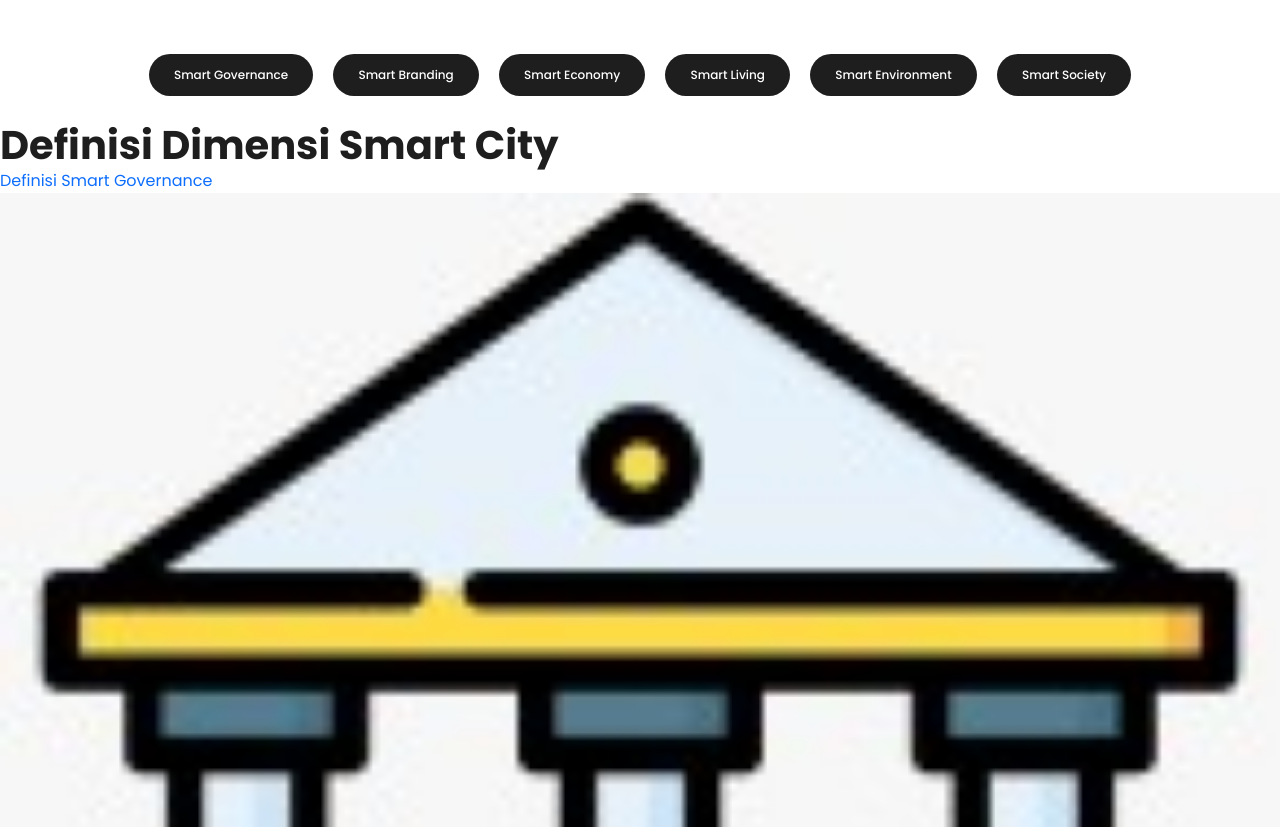
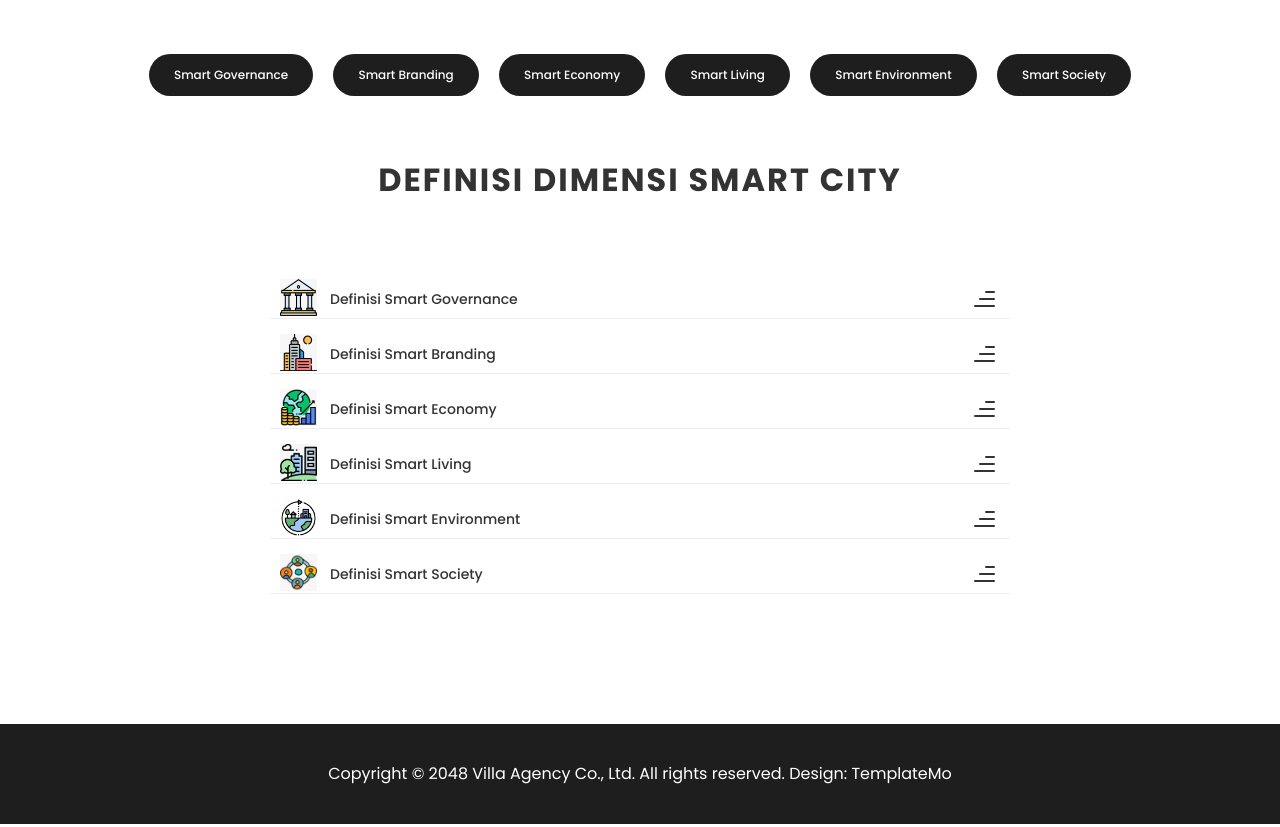
Before and after one commit to adesab27/smartcity-FE, a plain HTML site: page dimensi-utama.html in a window 1280 px wide. Shown: the part 660-1487 px from the top of the page. Drawn offline with nearby package versions, Linux system fonts and the light colour scheme; a web font is replaced by a local one.

Commit message:
penambahan css dimensi-utama

```diff
--- a/assets/css/templatemo-villa-agency.css
+++ b/assets/css/templatemo-villa-agency.css
@@ -1859,3 +1859,166 @@ body {
     margin-right: 100px;
   }
 }
+
+/*
+---------------------------------------------
+Dimensi-Utama Style
+---------------------------------------------
+*/
+
+.judul {
+  font-size: 2em;
+  font-weight: bold;
+  text-align: center;
+  margin-top: 60px;
+  color: #333;
+  text-transform: uppercase;
+  letter-spacing: 2px;
+}
+
+.wrap {
+  position: relative;
+  width: 100%px;
+  padding: 80px;
+  max-width: 900px;
+  top: 100%;
+  left: 50%;
+  transform: translateX(-50%);
+}
+
+.accordion {
+  display: block;
+  position: relative;
+  width: 100%;
+}
+
+.accordion__item {
+  display: block;
+  width: 100%;
+  margin-bottom: 15px;
+
+  &:last-child {
+    margin-bottom: 0;
+  }
+}
+
+.accordion__title {
+  display: flex;
+  justify-content: space-between;
+  position: relative;
+  height: 40px;
+  line-height: 40px;
+  padding: 0px 20px 0 60px;
+  font-size: 0.875em;
+  font-weight: 500;
+  color: #333;
+  border-bottom: 1px solid #eee;
+  overflow: hidden;
+  transition: background-color 0.2s;
+
+  &:hover {
+    background-color: #fafafa;
+  }
+
+  &.active {
+    background: hsl(95, 70%, 90%);
+
+    & .x7 {
+      transform: rotate(-90deg);
+
+      & .btop {
+        width: 67%;
+        top: 2px;
+        transform: translateY(-50%) rotate(-45deg);
+        transform-origin: 50% 50%;
+      }
+      & .bmid {
+        opacity: 0;
+      }
+      & .bbot {
+        width: 67%;
+        bottom: 2px;
+        transform: translateY(50%) rotate(45deg);
+        transform-origin: 50% 50%;
+      }
+    }
+  }
+}
+
+.accordion__content {
+  display: none;
+  position: relative;
+  overflow: hidden;
+  border: 1px solid #eee;
+  border-top: none;
+  line-height: 1.65;
+  padding: 25px;
+  background-color: #fff;
+  font-size: 0.875em;
+}
+
+/* // --- Icon --- */
+.bmenu {
+  width: 26px;
+  height: 16px;
+  display: block;
+  position: absolute;
+  right: 15px;
+  top: 12px;
+}
+
+.btop,
+.bmid,
+.bbot {
+  right: 0;
+  width: 100%;
+  height: 2px;
+  position: absolute;
+  background-color: #333;
+  border-radius: 1px;
+}
+
+.btop {
+  width: 40%;
+}
+
+.bmid {
+  width: 60%;
+}
+
+.bbot {
+  width: 80%;
+}
+
+.x7 {
+  transition: transform 0.3s ease-out;
+  transform-origin: 60% 75%;
+
+  & .btop {
+    top: 0;
+    transition: width 0.3s, transform 0.3s, top 0s;
+    transition-timing-function: ease-out;
+  }
+
+  & .bmid {
+    top: calc(50% - 1px);
+    transform-origin: 100% 50%;
+    transition: opacity 0.1s;
+    transition-timing-function: ease-out;
+  }
+
+  & .bbot {
+    bottom: 0;
+    transition: width 0.3s, transform 0.3s, bottom 0s;
+    transition-timing-function: ease-out;
+  }
+}
+
+.foto {
+  position: absolute;
+  top:0px;
+  left: 10px;
+  width: 5%;
+  height: auto;
+  z-index: 1;
+}
```
